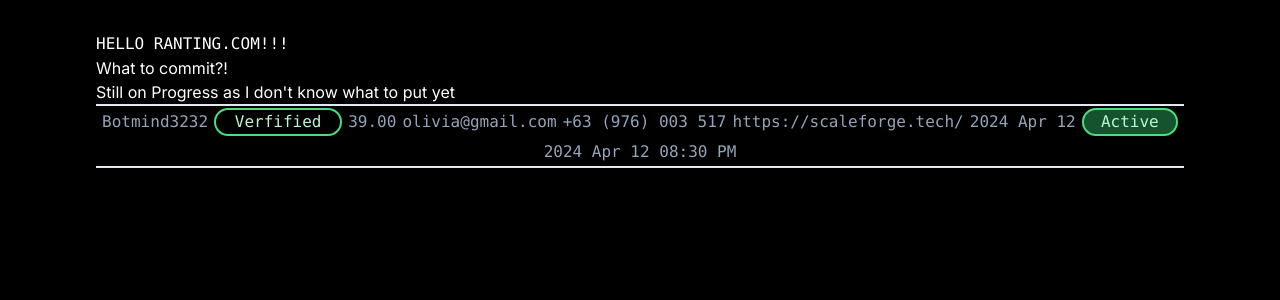
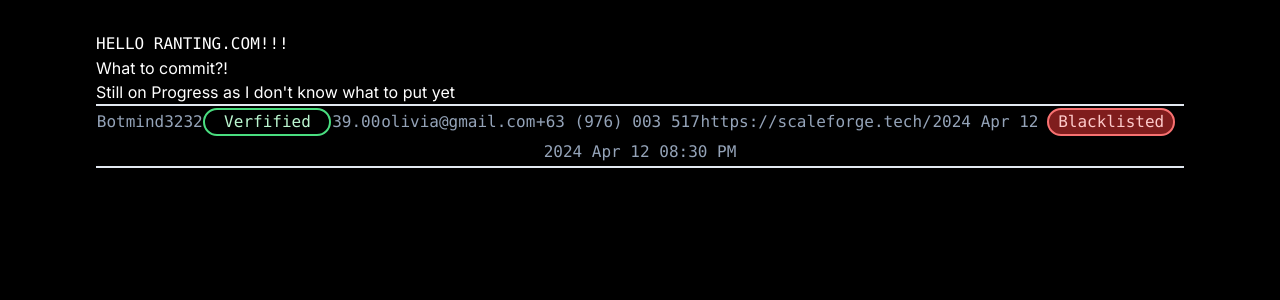
Before and after one commit to Jumjumz/next-ranting, a Next.js app: page / in a window 1280 px wide. Shown: the top 300 px of the page. Built offline with nearby package versions, Linux system fonts and the light colour scheme.

Commit message:
status button can change color

```diff
--- a/app/components/status.tsx
+++ b/app/components/status.tsx
@@ -3,11 +3,29 @@
 import { useState } from "react";
 
 function Status() {
-  const [status, setStatus] = useState(null);
+  const [status, setStatus] = useState(0);
+
+  const changeColor = () => {
+    if (!status) {
+      setStatus(1);
+    } else {
+      setStatus(0);
+    }
+  };
+
   return (
-    <button className=" w-24 border-2 bg-green-900 border-green-400 rounded-2xl text-green-200">
-      Active
-    </button>
+    <div className=" w-36 h-full flex justify-center">
+      <button
+        className={
+          status
+            ? " w-24 border-2 bg-green-900 border-green-400 rounded-2xl text-green-200"
+            : " w-32 border-2 bg-red-900 border-red-400 rounded-2xl text-red-200"
+        }
+        onClick={changeColor}
+      >
+        {status ? "Active" : "Blacklisted"}
+      </button>
+    </div>
   );
 }
 
```
